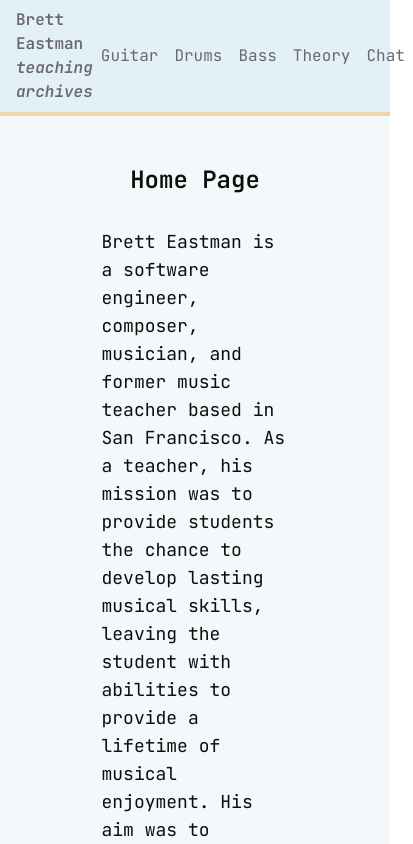
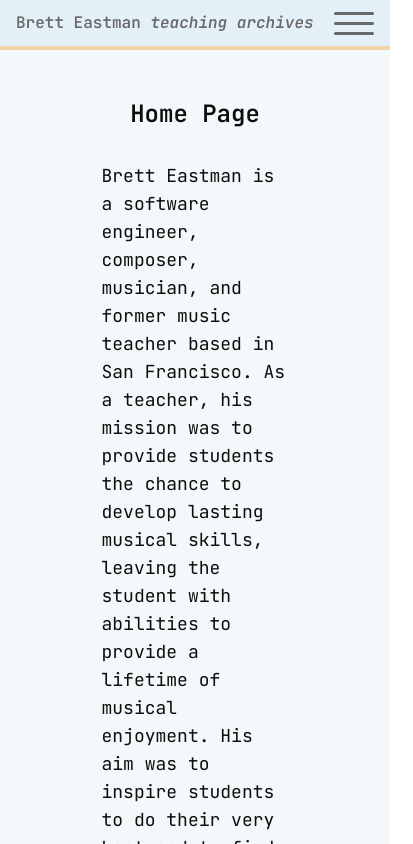
Before and after one commit to BrettEastman/bretteastmanstudio, a SvelteKit app: page / in a window 390 px wide. Shown: the top 844 px of the page, 413 px wide, since content can reach past the window. Built offline with nearby package versions, Linux system fonts and the light colour scheme.

Commit message:
feat(responsive): Create Hamburger component with scoped styling, exporting isActive as prop. Refactor Header to include the Hamburger component as a button, which shows on small screens. Also conditional isMobileMenuOpen functionality to open nav as a dropdown on Hamburger click.

```diff
--- /dev/null
+++ b/src/components/Hamburger.svelte
@@ -0,0 +1,45 @@
+<!-- src/components/Hamburger.svelte -->
+<script lang="ts">
+  export let isActive: boolean = false;
+</script>
+
+<div class:active={isActive} class="hamburger">
+  <span class="line"></span>
+  <span class="line"></span>
+  <span class="line"></span>
+</div>
+
+<style>
+  .hamburger {
+    display: flex;
+    flex-direction: column;
+    justify-content: space-around;
+    width: 40px;
+    height: 30px;
+    cursor: pointer;
+    position: relative;
+    z-index: 2;
+    transition: all 0.3s ease;
+  }
+
+  .line {
+    width: 100%;
+    height: 3px;
+    background-color: var(--primary30);
+    border-radius: 2px;
+    transition: all 0.3s ease;
+  }
+
+  /* Transform the lines into an "X" when active */
+  .active .line:nth-child(1) {
+    transform: rotate(45deg) translate(5px, 9px);
+  }
+
+  .active .line:nth-child(2) {
+    opacity: 0;
+  }
+
+  .active .line:nth-child(3) {
+    transform: rotate(-45deg) translate(5px, -9px);
+  }
+</style>
--- a/src/components/Header.svelte
+++ b/src/components/Header.svelte
@@ -1,4 +1,8 @@
-<script>
+<!-- src/components/Header.svelte -->
+<script lang="ts">
+  import Hamburger from "./Hamburger.svelte";
+  import { onDestroy, onMount } from "svelte";
+
   let navItems = [
     { name: "Guitar", href: "/guitar" },
     { name: "Drums", href: "/drums" },
@@ -6,25 +10,100 @@
     { name: "Theory", href: "/theory" },
     { name: "Chat", href: "/chat" },
   ];
+
+  let isMobileMenuOpen = false;
+
+  function toggleMobileMenu() {
+    isMobileMenuOpen = !isMobileMenuOpen;
+    document.body.style.overflow = isMobileMenuOpen ? "hidden" : "auto";
+  }
+
+  function handleClickOutside(event: MouseEvent) {
+    const target = event.target as HTMLElement;
+    if (!target.closest("#mobile-menu") && !target.closest("button")) {
+      if (isMobileMenuOpen) {
+        toggleMobileMenu();
+      }
+    }
+  }
+
+  onMount(() => {
+    window.addEventListener("click", handleClickOutside);
+  });
+
+  // Reset body overflow on component unmount
+  onDestroy(() => {
+    document.body.style.overflow = "auto";
+    window.removeEventListener("click", handleClickOutside);
+  });
 </script>
 
 <header
-  class="flex justify-between items-center px-4 py-2 bg-secondary93 border-b-4 border-solid border-tertiary80 dark:bg-secondary20 dark:border-tertiary70"
+  class="sticky top-0 bg-secondary93 border-b-4 border-tertiary80 dark:bg-secondary20 dark:border-tertiary70"
 >
-  <a
-    href="/"
-    class="text-primary30 dark:text-tertiary90 font-semibold hover:text-tertiary60 duration-200"
-    >Brett Eastman <em>teaching archives</em></a
-  >
+  <!-- Top Row: Title and Hamburger -->
+  <div class="flex flex-row justify-between items-center px-4 py-2">
+    <a
+      href="/"
+      class="text-primary30 dark:text-tertiary90 font-semibold hover:text-tertiary60 duration-200"
+    >
+      Brett Eastman <em>teaching archives</em>
+    </a>
+
+    <button
+      class="md:hidden text-primary30 dark:text-tertiary90 hover:text-tertiary60 duration-200 focus:outline-none"
+      on:click={toggleMobileMenu}
+      aria-label="Toggle navigation menu"
+      aria-expanded={isMobileMenuOpen}
+      aria-controls="mobile-menu"
+    >
+      <Hamburger isActive={isMobileMenuOpen} />
+    </button>
+  </div>
+
+  <!-- Navigation Menu -->
   <nav>
-    <ul class="flex">
+    <!-- Desktop Navigation -->
+    <ul class="hidden md:flex justify-center">
       {#each navItems as item}
-        <li
-          class="mx-2 text-primary30 dark:text-tertiary90 hover:text-tertiary60 duration-200"
-        >
-          <a href={item.href}>{item.name}</a>
+        <li class="mx-4">
+          <a
+            href={item.href}
+            class="text-primary30 dark:text-tertiary90 hover:text-tertiary60 duration-200"
+          >
+            {item.name}
+          </a>
         </li>
       {/each}
     </ul>
+
+    <!-- Mobile Navigation -->
+    {#if isMobileMenuOpen}
+      <ul
+        id="mobile-menu"
+        class="flex flex-col mt-2 bg-secondary93 dark:bg-secondary20 rounded-md p-4 shadow-lg"
+      >
+        {#each navItems as item}
+          <li class="my-2">
+            <a
+              href={item.href}
+              on:click={toggleMobileMenu}
+              class="text-primary30 dark:text-tertiary90 hover:text-tertiary60 duration-200"
+            >
+              {item.name}
+            </a>
+          </li>
+        {/each}
+      </ul>
+    {/if}
   </nav>
 </header>
+
+<style>
+  /* Optional: Add smooth transition for the mobile menu */
+  #mobile-menu {
+    transition:
+      max-height 0.3s ease,
+      opacity 0.3s ease;
+  }
+</style>
```
